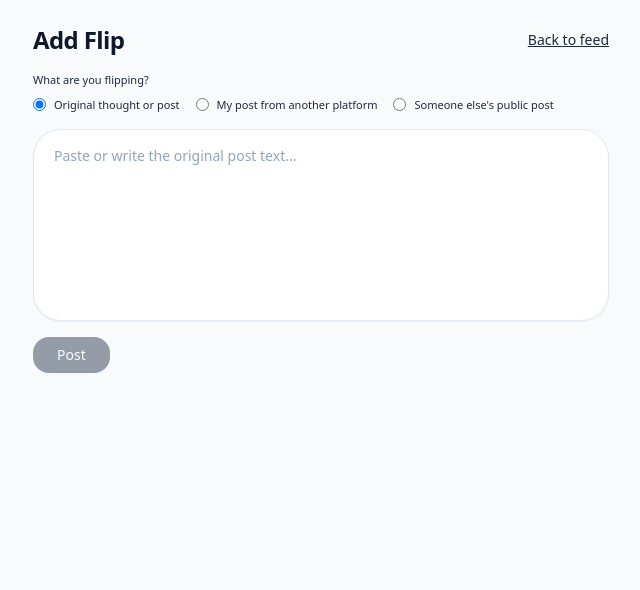
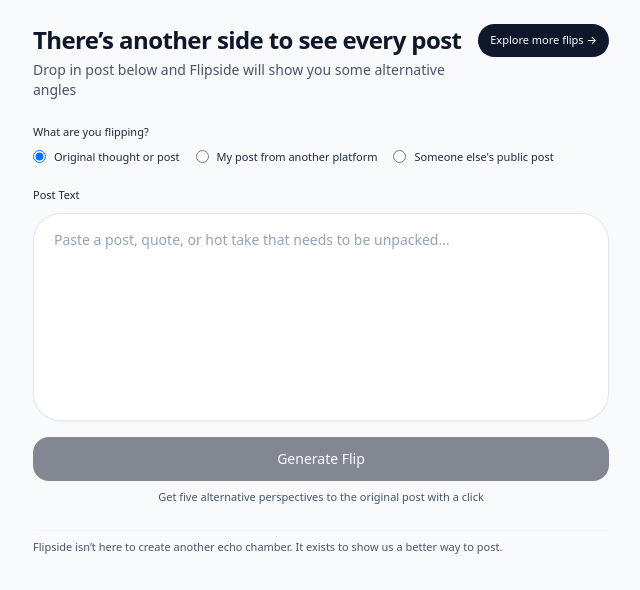
Before and after one commit to downsem/flipside-web, a Next.js app: page /add in a window 1280 px wide. Shown: the top 590 px of the page, without its empty margins (319-959 px from the left). Built offline with nearby package versions, Linux system fonts and the light colour scheme; no server answers.

Commit message:
Update Add Flip page copy and make it the landing experience

```diff
--- a/package.json
+++ b/package.json
@@ -10,6 +10,7 @@
     "typecheck": "tsc --noEmit"
   },
   "dependencies": {
+    "clsx": "^2.1.1",
     "firebase": "^10.12.2",
     "firebase-admin": "^13.6.0",
     "framer-motion": "^12.23.24",
--- a/src/app/add/page.tsx
+++ b/src/app/add/page.tsx
@@ -1,10 +1,6 @@
 "use client";
 
-import {
-  useState,
-  type FormEvent,
-  type ChangeEvent,
-} from "react";
+import { useState, type FormEvent, type ChangeEvent } from "react";
 import Link from "next/link";
 import { useRouter } from "next/navigation";
 import { auth, db, serverTs, ensureUserProfile } from "../firebase";
@@ -12,13 +8,7 @@ import { collection, doc, setDoc } from "firebase/firestore";
 
 type SourceType = "original" | "import-self" | "import-other";
 
-type SourcePlatform =
-  | "x"
-  | "threads"
-  | "bluesky"
-  | "truth"
-  | "reddit"
-  | "other";
+type SourcePlatform = "x" | "threads" | "bluesky" | "truth" | "reddit" | "other";
 
 // Simple label map just for the helper text
 const PLATFORM_LABEL: Record<SourcePlatform, string> = {
@@ -36,8 +26,7 @@ export default function AddPage() {
   const [error, setError] = useState<string | null>(null);
 
   const [sourceType, setSourceType] = useState<SourceType>("original");
-  const [sourcePlatform, setSourcePlatform] =
-    useState<SourcePlatform>("x");
+  const [sourcePlatform, setSourcePlatform] = useState<SourcePlatform>("x");
   const [sourceUrl, setSourceUrl] = useState("");
   const [linkSaved, setLinkSaved] = useState(false);
 
@@ -68,6 +57,7 @@ export default function AddPage() {
       return;
     }
 
+    // Keep existing requirement for imported posts (no behavior changes)
     if (isImported && !sourceUrl.trim()) {
       setError("Please include a link to the original post or page.");
       return;
@@ -125,16 +115,27 @@ export default function AddPage() {
 
   return (
     <div className="min-h-screen flex justify-center px-4 py-6">
-      <div className="w-full max-w-xl space-y-4">
-        <header className="flex items-center justify-between">
-          <h1 className="text-2xl font-semibold tracking-tight">Add Flip</h1>
+      <div className="w-full max-w-xl space-y-6">
+        {/* Header / Landing messaging */}
+        <header className="space-y-3">
+          <div className="flex items-start justify-between gap-3">
+            <div className="space-y-1">
+              <h1 className="text-2xl font-semibold tracking-tight text-slate-900">
+                There’s another side to see every post
+              </h1>
+              <p className="text-sm text-slate-600">
+                Drop in post below and Flipside will show you some alternative
+                angles
+              </p>
+            </div>
+
             <Link
               href="/"
-            className="text-sm font-medium text-slate-800 underline"
+              className="shrink-0 inline-flex items-center justify-center rounded-full bg-slate-900 px-3 py-2 text-[11px] font-medium text-white shadow-sm hover:bg-slate-800"
             >
-            Back to feed
+              Explore more flips →
             </Link>
-        </header>
+          </div>
 
           {auth.currentUser && (
             <p className="text-[11px] text-slate-500">
@@ -144,6 +145,7 @@ export default function AddPage() {
               </span>
             </p>
           )}
+        </header>
 
         <form onSubmit={handleSubmit} className="space-y-4">
           {/* Source type selector */}
@@ -189,13 +191,15 @@ export default function AddPage() {
               <div className="flex flex-col gap-2 sm:flex-row sm:items-center sm:justify-between">
                 <div className="space-y-1">
                   <p className="font-medium text-slate-800">
-                    Source platform (for your own tracking)
+                    Original post link (optional)
                   </p>
                   <p className="text-slate-500">
-                    Paste links from X, Threads, Bluesky, Truth Social,
-                    Reddit, or any public article, blog, or post.
+                    Paste the link to the original post here for context (just
+                    an option but, start with the text if that’s easier)
                   </p>
                 </div>
+
+                {/* Keep platform selector as-is (no behavior changes) */}
                 <select
                   value={sourcePlatform}
                   onChange={(e) =>
@@ -213,14 +217,17 @@ export default function AddPage() {
               </div>
 
               <div className="space-y-1">
-                <label className="font-medium text-slate-800" htmlFor="sourceUrl">
-                  Link to the original post or page
+                <label
+                  className="font-medium text-slate-800"
+                  htmlFor="sourceUrl"
+                >
+                  Original post link (optional)
                 </label>
                 <div className="flex flex-col gap-2 sm:flex-row sm:items-center">
                   <input
                     id="sourceUrl"
                     type="url"
-                    placeholder="https://"
+                    placeholder="Paste the link to the original post here for context (just an option but, start with the text if that’s easier)"
                     className="w-full rounded-full border border-slate-300 bg-white px-3 py-2 text-xs text-slate-900 placeholder:text-slate-400 focus:outline-none focus:ring-2 focus:ring-slate-300"
                     value={sourceUrl}
                     onChange={(e) => {
@@ -239,7 +246,6 @@ export default function AddPage() {
                   </button>
                 </div>
 
-                {/* Helper + success message */}
                 <p className="mt-2 text-[10px] text-slate-500">
                   We’ll show this as a small “{PLATFORM_LABEL[sourcePlatform]}:
                   View source” link on your Flip card. You&apos;re responsible
@@ -248,8 +254,8 @@ export default function AddPage() {
 
                 {linkSaved && (
                   <p className="mt-1 text-[10px] text-emerald-700">
-                    Link saved. It will appear on your Flip as a clickable
-                    source link.
+                    Link saved. It will appear on your Flip as a clickable source
+                    link.
                   </p>
                 )}
               </div>
@@ -257,30 +263,47 @@ export default function AddPage() {
           )}
 
           {/* Main flip text */}
+          <div className="space-y-2">
+            <label className="text-[11px] font-medium text-slate-800">
+              Post Text
+            </label>
+
             <div className="rounded-[28px] border border-slate-200 bg-white px-4 py-3 shadow-sm">
               <textarea
-              className="h-40 w-full resize-none rounded-2xl border-0 bg-transparent px-1 py-1 text-sm text-slate-900 placeholder:text-slate-400 focus:outline-none"
-              placeholder="Paste or write the original post text..."
+                className="h-44 w-full resize-none rounded-2xl border-0 bg-transparent px-1 py-1 text-sm text-slate-900 placeholder:text-slate-400 focus:outline-none"
+                placeholder="Paste a post, quote, or hot take that needs to be unpacked…"
                 value={text}
                 onChange={(e) => setText(e.target.value)}
                 disabled={busy}
               />
             </div>
+          </div>
 
-          {error && (
-            <p className="text-xs text-red-600">
-              {error}
-            </p>
-          )}
+          {error && <p className="text-xs text-red-600">{error}</p>}
 
+          <div className="space-y-2">
             <button
               type="submit"
               disabled={!canSubmit}
-            className="inline-flex items-center justify-center rounded-2xl bg-slate-700 px-6 py-2 text-sm font-medium text-white shadow-sm disabled:opacity-50"
+              className="w-full inline-flex items-center justify-center rounded-2xl bg-slate-900 px-6 py-3 text-sm font-medium text-white shadow-sm disabled:opacity-50 hover:bg-slate-800"
             >
-            Post
+              Generate Flip
             </button>
+
+            <p className="text-center text-[11px] text-slate-600">
+              Get five alternative perspectives to the original post with a
+              click
+            </p>
+          </div>
         </form>
+
+        {/* Footer positioning / mission line */}
+        <div className="pt-2 border-t border-slate-100">
+          <p className="text-[11px] text-slate-600">
+            Flipside isn’t here to create another echo chamber. It exists to
+            show us a better way to post.
+          </p>
+        </div>
       </div>
     </div>
   );
```
Also changed, not shown: 1 other file (tests, documents, lock files or other folders). Lines whose indentation alone changed are shown as unchanged.
